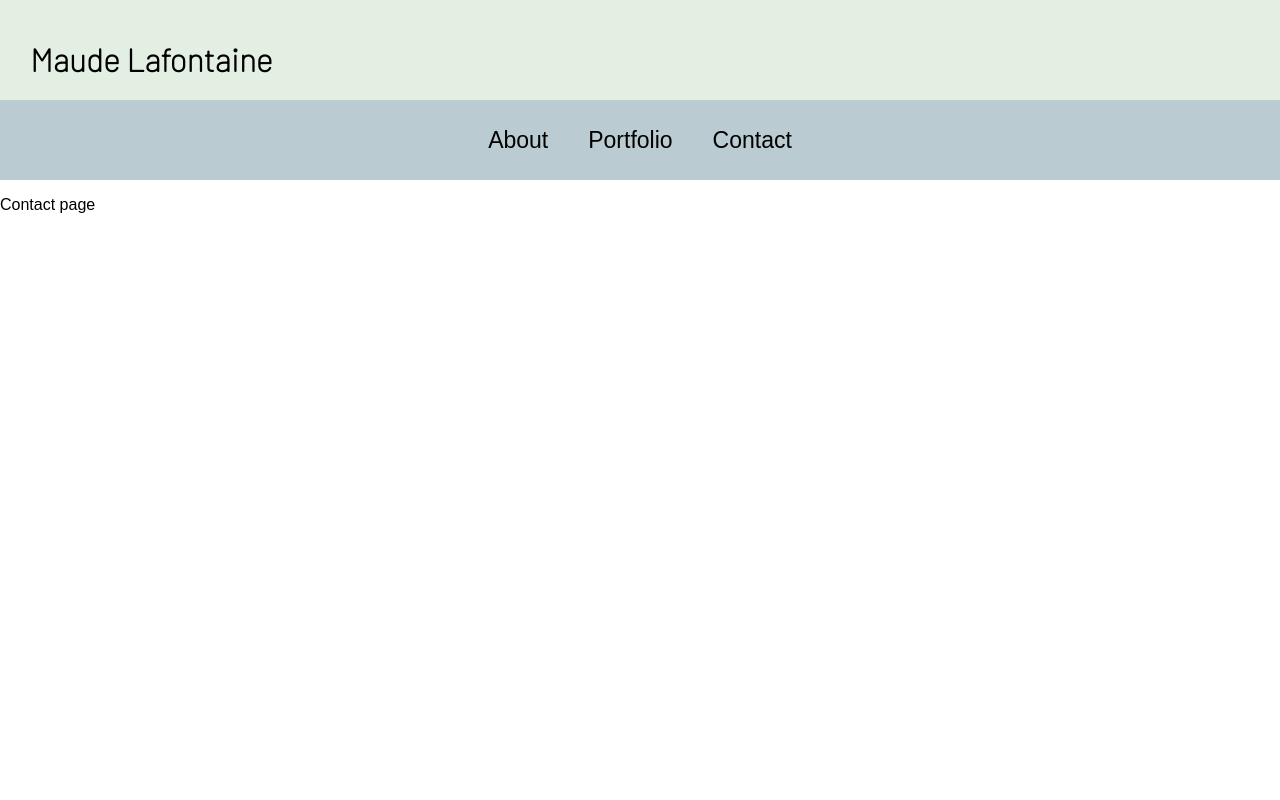
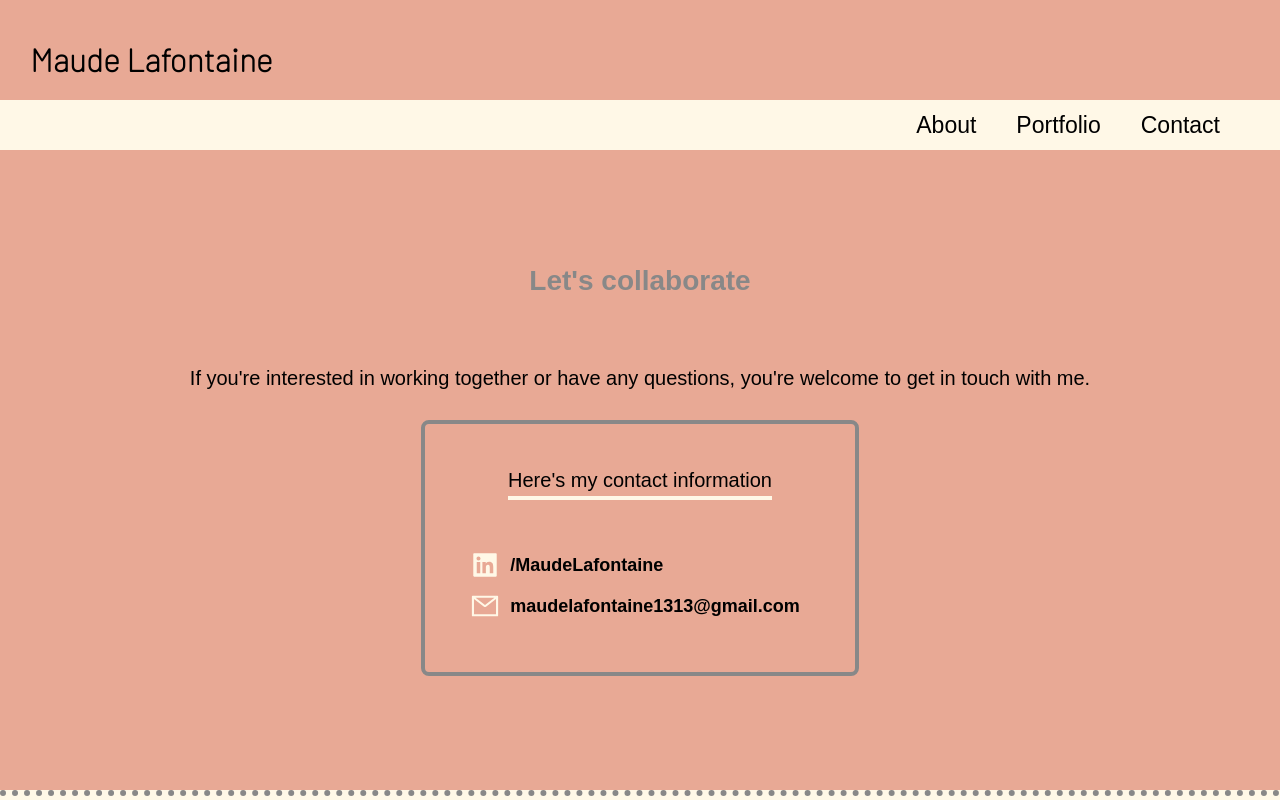
Before and after one commit to maudelafontaine/Portfolio, a React (Create React App) app in the folder FE/client/: page /contact in a window 1280 px wide. Shown: the top 800 px of the page. Built offline with nearby package versions, Linux system fonts and the light colour scheme; a web font is replaced by a local one.

Commit message:
Added content to Contact page

```diff
--- a/FE/client/src/About.js
+++ b/FE/client/src/About.js
@@ -1,15 +1,28 @@
 import styled from "styled-components";
 
+/* To add
+about me
+skills
+languages
+what i'm learning
+*/
 const About = () => {
   return (
     <Container>
-      <Text>About</Text>
-      <Text>Skills</Text>
+      <AboutMeContainer></AboutMeContainer>
+      <SkillsContainer></SkillsContainer>
     </Container>
   );
 };
 
-const Container = styled.div``;
+const Container = styled.div`
+  height: 800px;
+  background-color: #e8a995;
+`;
+
+const AboutMeContainer = styled.div``;
+
+const SkillsContainer = styled.div``;
 
 const Text = styled.p``;
 
--- a/FE/client/src/App.js
+++ b/FE/client/src/App.js
@@ -36,10 +36,11 @@ const Wrapper = styled.div`
   /* background-color: pink; */
   width: 100%;
   height: 100%;
+  /* border: 3px solid white; */
 `;
 
 const Main = styled.div`
-  height: 800px;
+  /* height: 800px; */
 `;
 
 export default App;
--- a/FE/client/src/Banner.js
+++ b/FE/client/src/Banner.js
@@ -10,7 +10,8 @@ const Banner = () => {
 };
 
 const Container = styled.div`
-  background-color: #e3efe2;
+  /* background-color: #e3efe2; */
+  background-color: #e8a995;
   height: 40px;
   padding-left: 30px;
   padding-top: 40px;
--- a/FE/client/src/Contact.js
+++ b/FE/client/src/Contact.js
@@ -1,15 +1,108 @@
 import styled from "styled-components";
 
+import { AiOutlineMail } from "react-icons/ai";
+import { AiFillLinkedin } from "react-icons/ai";
 const Contact = () => {
+  const linkedIn = "https://www.linkedin.com/in/maudelafontaine/";
   return (
     <Container>
-      <Text>Contact page</Text>
+      <Title>Let's collaborate </Title>
+      <Text>
+        If you're interested in working together or have any questions, you're
+        welcome to get in touch with me.{" "}
+      </Text>
+      <Wrapper>
+        <Text
+          style={{
+            marginBottom: "5px",
+            borderBottom: "4px solid #fff8e7",
+            paddingBottom: "4px",
+            // fontWeight: "bold",
+          }}
+        >
+          Here's my contact information
+        </Text>
+        <ContactsContainer>
+          <InfoContainer>
+            <AiFillLinkedin size={30} style={{ color: "#fff8e7" }} />
+            <Link href={linkedIn}>
+              <b>/MaudeLafontaine</b>
+            </Link>
+          </InfoContainer>
+          <InfoContainer>
+            <AiOutlineMail size={30} style={{ color: "#fff8e7" }} />
+            <Info>
+              <b>maudelafontaine1313@gmail.com</b>
+            </Info>
+          </InfoContainer>
+        </ContactsContainer>
+      </Wrapper>
     </Container>
   );
 };
 
-const Container = styled.div``;
+const Container = styled.div`
+  background-color: #e8a995;
+  display: flex;
+  flex-direction: column;
+  align-items: center;
+  justify-content: center;
+  height: 600px;
+  padding: 20px;
+`;
 
-const Text = styled.p``;
+const Title = styled.b`
+  font-size: 28px;
+  /* margin-top: 40px; */
+  margin-bottom: 50px;
+  color: #888;
+`;
+
+const Text = styled.p`
+  font-size: 20px;
+  margin-bottom: 10px;
+`;
+
+const Wrapper = styled.div`
+  border: 4px solid #888;
+  display: flex;
+  flex-direction: column;
+  justify-content: center;
+  align-items: center;
+  margin-top: 20px;
+  padding: 25px;
+  border-radius: 8px;
+`;
+
+const ContactsContainer = styled.div`
+  display: flex;
+  flex-direction: column;
+  justify-content: flex-start;
+  /* align-items: center; */
+  margin-top: 20px;
+  /* border: 2px solid black; */
+  padding: 20px;
+`;
+
+const InfoContainer = styled.div`
+  display: flex;
+  justify-content: flex-start;
+  flex-direction: row;
+  align-items: center;
+  /* border: 2px solid black; */
+`;
+
+const Link = styled.a`
+  font-size: 18px;
+  padding: 10px;
+  color: black;
+  text-decoration: none;
+`;
+
+const Info = styled.p`
+  font-size: 18px;
+  padding: 10px;
+  margin: 0px;
+`;
 
 export default Contact;
--- a/FE/client/src/Footer.js
+++ b/FE/client/src/Footer.js
@@ -13,13 +13,13 @@ const Footer = () => {
           href={github}
           style={{ color: "black", textDecoration: "none", padding: "5px" }}
         >
-          <AiFillGithub size={34} />
+          <AiFillGithub size={34} style={{ color: "#888" }} />
         </a>
         <a
           href={linkedIn}
           style={{ color: "black", textDecoration: "none", padding: "5px" }}
         >
-          <AiFillLinkedin size={34} />
+          <AiFillLinkedin size={34} style={{ color: "#888" }} />
         </a>
       </LinksContainer>
       <Text>Designed and Developed by Maude Lafontaine</Text>
@@ -29,14 +29,15 @@ const Footer = () => {
 };
 
 const Container = styled.div`
-  /* border-top: 2px solid black; */
-  padding: 20px;
   display: flex;
   flex-direction: column;
   justify-content: center;
   align-items: center;
+  border-top: 6px dotted #888;
+  /* padding: 20px; */
   background-color: #fff8e7;
-  height: 120px;
+  height: 100%;
+  width: 100%;
 `;
 
 const LinksContainer = styled.div`
@@ -44,17 +45,12 @@ const LinksContainer = styled.div`
   flex-direction: row;
   justify-content: center;
   align-items: center;
-  margin-top: 30px;
+  margin-top: 20px;
 `;
-
-// const Link = styled(NavLink)`
-//   text-decoration: none;
-//   color: black;
-// `;
 
 const Text = styled.p`
   font-size: 18px;
-  /* padding: 10px; */
+  margin-top: 20px;
 `;
 
 export default Footer;
--- a/FE/client/src/GlobalStyles.js
+++ b/FE/client/src/GlobalStyles.js
@@ -15,21 +15,40 @@ h1 {
 
 @media screen and (max-width: 1200px) {
     body {
-        background-color: white;
+background-color: #e8a995;
     }
 }
 
 @media screen and (max-width: 768px) {
     body {
-        background-color: #a0d6b4;
+        background-color: white;
     }
 }
 
 @media screen and (max-width: 480px) {
     body {
-        background-color: white;
+        background-color: #e8a995;
     }
 }
+
+::-webkit-scrollbar {
+    width: 10px;
+  }
+
+  /* Track */
+  ::-webkit-scrollbar-track {
+    background: #f1f1f1;
+  }
+
+  /* Handle */
+  ::-webkit-scrollbar-thumb {
+    background: #888;
+  }
+
+  /* Handle on hover */
+  ::-webkit-scrollbar-thumb:hover {
+    background: #555;
+  }
 
 
 `;
--- a/FE/client/src/Header.js
+++ b/FE/client/src/Header.js
@@ -6,18 +6,24 @@ const Header = () => {
     <Container>
       <NavigationLink to="/about">About</NavigationLink>
       <NavigationLink to="/portfolio">Portfolio</NavigationLink>
-      <NavigationLink to="/contact">Contact</NavigationLink>
+      <NavigationLink to="/contact" style={{ paddingRight: "50px" }}>
+        Contact
+      </NavigationLink>
     </Container>
   );
 };
 
 const Container = styled.div`
   display: flex;
-  justify-content: center;
+  justify-content: flex-end;
   flex-direction: row;
   align-items: center;
-  background-color: #bbcbd2;
-  height: 80px;
+  /* background-color: #bbcbd2; */
+  /* background-color: #fff8e7; */
+  /* background-color: #e8a995; */
+  background-color: #fff8e7;
+  height: 50px;
+  width: 100%;
 `;
 
 const NavigationLink = styled(NavLink)`
@@ -30,7 +36,10 @@ const NavigationLink = styled(NavLink)`
 
   &:hover {
     cursor: pointer;
-    border-bottom: 2px solid black;
+    border-bottom: 2px solid #e8a995;
+    color: #888;
+    font-size: 25px;
+    /* font-weight: bold; */
   }
 `;
 
--- a/FE/client/src/Homepage.js
+++ b/FE/client/src/Homepage.js
@@ -1,5 +1,7 @@
 import styled from "styled-components";
-// import code from "../public/images/code";
+
+import { RiComputerLine } from "react-icons/ri";
+import { MdOutlineComputer } from "react-icons/md";
 
 const Homepage = () => {
   return (
@@ -7,8 +9,20 @@ const Homepage = () => {
       <Title>
         <b>Welcome</b>, I'm Maude Lafontaine
       </Title>
-      <Text>I'm a web developer and enthusiastic learner based in Canada.</Text>
-      <Text></Text>
+      <ContentContainer>
+        <Text>I'm a full-stack web developer based in Canada.</Text>
+
+        <IconsContainer>
+          <RiComputerLine
+            size={38}
+            style={{ color: "#fff8e7", padding: "5px" }}
+          />
+          <MdOutlineComputer
+            size={40}
+            style={{ color: "#fff8e7", padding: "5px" }}
+          />
+        </IconsContainer>
+      </ContentContainer>
       <Picture src="/images/code.jpg" />
     </Container>
   );
@@ -17,15 +31,32 @@ const Homepage = () => {
 const Container = styled.div`
   display: flex;
   flex-direction: column;
-  justify-content: center;
+  /* justify-content: center; */
   align-items: center;
-
-  /* height: 800px; */
   background-color: #e8a995;
-  height: 800px;
+  height: 100%auto;
+  /* border-top: 2px solid black; */
+  padding-top: 100px;
+  padding-bottom: 50px;
 `;
 
 const Title = styled.h1``;
+
+const ContentContainer = styled.div`
+  display: flex;
+  flex-direction: column;
+  justify-content: center;
+  align-items: center;
+  /* border: 2px solid black; */
+  margin-bottom: 20px;
+`;
+
+const IconsContainer = styled.div`
+  display: flex;
+  flex-direction: row;
+  align-items: center;
+  justify-content: center;
+`;
 
 const Text = styled.p`
   font-size: 20px;
@@ -35,6 +66,7 @@ const Picture = styled.img`
   width: 40%;
   height: 50%;
   border-radius: 5px;
+  padding-bottom: 40px;
 `;
 
 export default Homepage;
--- a/FE/client/src/Portfolio.js
+++ b/FE/client/src/Portfolio.js
@@ -8,6 +8,8 @@ const Portfolio = () => {
   );
 };
 
-const Container = styled.div``;
+const Container = styled.div`
+  height: 100%;
+`;
 
 export default Portfolio;
```
